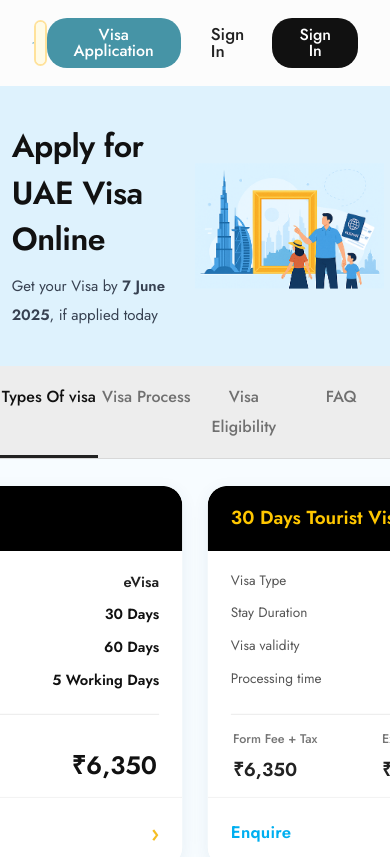
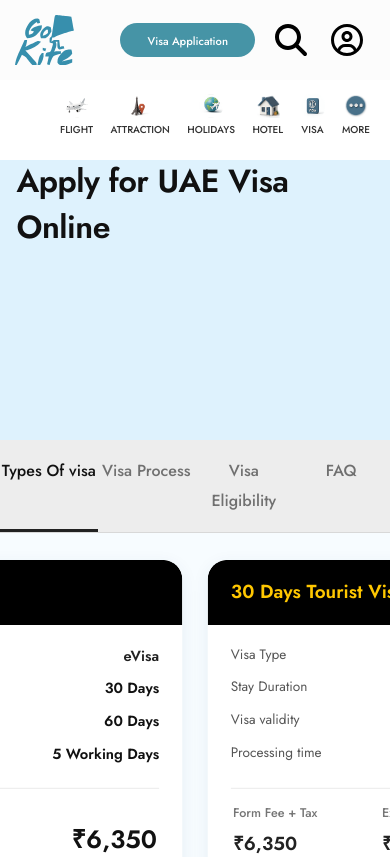
Before and after one commit to Hariharaan-S/go-kite, a Next.js app: page /apply_visa in a window 390 px wide. Shown: the top 857 px of the page. Built offline with nearby package versions, Linux system fonts and the light colour scheme.

Commit message:
Responsive - Apply Visa

```diff
--- a/app/apply_visa/page.jsx
+++ b/app/apply_visa/page.jsx
@@ -1,14 +1,41 @@
+"use client"
+
 import Navbar from "@/components/header/NewNav";
 import Banner from "@/components/applyvisa/banner"
 import VisaTypesComponent from "@/components/applyvisa/visa-enquiry"
 import VisaStepsAndFaq from "@/components/applyvisa/steps"
+import './styles/apply-visa.styles.css'
+import { useEffect, useState } from "react";
+import CustomHeader from "@/components/apply-visa-custom-header/custom-header";
 const Holidays = () => {
+    const [isMobileView, setIsMobileView] = useState(false);
+
+    useEffect(() => {
+        const mobileMediaQuery = window.matchMedia("(max-width: 400px)");
+
+        const handleChange = (e) => {
+            setIsMobileView(e.matches);
+        };
+
+        // Initial check
+        setIsMobileView(mobileMediaQuery.matches);
+
+        // Add listener
+        mobileMediaQuery.addEventListener("change", handleChange);
+
+        // Cleanup
+        return () => {
+            mobileMediaQuery.removeEventListener("change", handleChange);
+        };
+    }, []);
+
     return (
         <>
             <Navbar />
-            <Banner/>
-            <VisaTypesComponent/>
-           <VisaStepsAndFaq/>
+            {isMobileView && <CustomHeader />}
+            <Banner />
+            <VisaTypesComponent />
+            <VisaStepsAndFaq />
         </>
 
     )
--- /dev/null
+++ b/components/apply-visa-custom-header/custom-header.jsx
@@ -0,0 +1,92 @@
+"use client";
+import Link from "next/link";
+import { usePathname } from "next/navigation";
+import { useEffect, useState } from "react";
+
+const navLinks = [
+    { href: "/flights", label: "FLIGHT", icon: "/img/landingpage/icons/flight.png" },
+    { href: "/activities", label: "ATTRACTION", icon: "/img/landingpage/icons/activity.png" },
+    { href: "/holidays", label: "HOLIDAYS", icon: "/img/landingpage/icons/holiday.png" },
+    { href: "/hotels", label: "HOTEL", icon: "/img/landingpage/icons/hotel.png" },
+    { href: "/visa", label: "VISA", icon: "/img/landingpage/icons/visa.png" },
+    { href: "/more", label: "MORE", icon: "/img/landingpage/icons/more.png" },
+];
+
+const CustomHeader = () => {
+    const pathname = usePathname();
+    const [isSmall, setIsSmall] = useState(false);
+
+    useEffect(() => {
+        const mq = window.matchMedia("(max-width: 400px)");
+        const update = () => setIsSmall(mq.matches);
+        update();
+        mq.addEventListener("change", update);
+        return () => mq.removeEventListener("change", update);
+    }, []);
+
+    return (
+        <header className="header bg-white" style={{ position: "relative" }}>
+            <div className="header__container px-30 sm:px-20">
+                <div className="row justify-between items-center">
+                    <div className="col-auto" style={{ width: "100%" }}>
+                        <div className="d-flex items-center">
+                            <div
+                                className="d-flex items-center ml-40"
+                                style={{
+                                    gap: isSmall ? "12px" : "36px",
+                                    marginLeft: isSmall ? "0" : "40px",
+                                    flexWrap: isSmall ? "wrap" : "nowrap",
+                                    justifyContent: isSmall ? "space-between" : "flex-start",
+                                    width: "100%",
+                                }}
+                            >
+                                {navLinks.map((link) => {
+                                    const isActive =
+                                        pathname === link.href || pathname.startsWith(link.href + "/");
+                                    return (
+                                        <Link
+                                            href={link.href}
+                                            key={link.label}
+                                            className="d-flex flex-column items-center text-decoration-none"
+                                            style={{
+                                                color: isActive ? "#007bff" : "#333",
+                                                borderBottom: isActive
+                                                    ? "3px solid #ffb400"
+                                                    : "3px solid transparent",
+                                                paddingBottom: "4px",
+                                                fontWeight: 500,
+                                                transition: "color 0.18s, border-bottom 0.18s",
+                                            }}
+                                        >
+                                            <img
+                                                src={link.icon}
+                                                alt={link.label}
+                                                style={{
+                                                    width: isSmall ? 24 : 32,
+                                                    height: isSmall ? 24 : 32,
+                                                    marginBottom: 3,
+                                                    filter: isActive ? "none" : "grayscale(35%)",
+                                                }}
+                                            />
+                                            <span
+                                                style={{
+                                                    fontSize: isSmall ? 10 : 12,
+                                                    fontWeight: 500,
+                                                    color: isActive ? "#007bff" : "#333",
+                                                }}
+                                            >
+                                                {link.label}
+                                            </span>
+                                        </Link>
+                                    );
+                                })}
+                            </div>
+                        </div>
+                    </div>
+                </div>
+            </div>
+        </header>
+    );
+};
+
+export default CustomHeader;
--- /dev/null
+++ b/components/apply-visa-custom-header/styles/custom-header.syles.css
@@ -0,0 +1,5 @@
+/* @media screen and (max-width: 400px) {
+    header.header {
+        margin-top: 20px !important;
+    }
+} */
--- a/components/applyvisa/banner.jsx
+++ b/components/applyvisa/banner.jsx
@@ -1,8 +1,9 @@
 import React from "react";
+import './styles/banner.styles.css'
 
 const Banner = () => {
   return (
-    <section
+    <section className="apply-visa-hero"
       style={{
         width: "100%",
         background: "#def2fd",
@@ -15,7 +16,7 @@ const Banner = () => {
       }}
     >
       {/* Left Side: Title and Subtitle */}
-      <div
+      <div className="visa-hero-title"
         style={{
           flex: "1 1 0",
           display: "flex",
@@ -47,7 +48,7 @@ const Banner = () => {
       </div>
 
       {/* Right Side: Banner Illustration */}
-      <div
+      <div className="visa-hero-img"
         style={{
           flex: "1 1 0",
           display: "flex",
--- /dev/null
+++ b/components/applyvisa/styles/banner.styles.css
@@ -0,0 +1,15 @@
+@media screen and (max-width: 400px) {
+
+    .visa-hero-title p {
+        display: none !important;
+    }
+
+    .visa-hero-title h1 {
+        margin-top: -12rem !important;
+        padding: 0 .3rem !important;
+    }
+
+    .visa-hero-img {
+        display: none !important;
+    }
+}
--- a/components/header/NewNav.jsx
+++ b/components/header/NewNav.jsx
@@ -1,8 +1,9 @@
 import React from "react";
+import './styles/new-nav.styles.css'
 
 const Navbar = () => {
   return (
-    <nav
+    <nav className="navbar"
       style={{
         display: "flex",
         alignItems: "center",
@@ -24,7 +25,7 @@ const Navbar = () => {
       </div>
 
       {/* Center: Destination and Date */}
-      <div
+      <div className="destination-date"
         style={{
           display: "flex",
           border: "2px solid #ffe29b",
@@ -60,8 +61,8 @@ const Navbar = () => {
       </div>
 
       {/* Right: Buttons */}
-      <div style={{ display: "flex", alignItems: "center", gap: 18 }}>
-        <button
+      <div className="visa-button-group" style={{ display: "flex", alignItems: "center", gap: 18 }}>
+        <button className="visa-application"
           style={{
             background: "#4694a6",
             color: "#fff",
@@ -73,9 +74,15 @@ const Navbar = () => {
             cursor: "pointer",
           }}
         >
-          Visa Application
+          <span className="visa-text">Visa Application</span>
         </button>
-        <span
+        <button className="search-icon">
+          <img src="img/apply-visa/glass.svg" width='40px' height='40px' alt="" />
+        </button>
+        <button className="user-icon">
+          <img src="img/apply-visa/user.svg" width='40px' height='40px' alt="" />
+        </button>
+        <span className="sign-in"
           style={{
             color: "#222",
             fontSize: 17,
@@ -87,7 +94,7 @@ const Navbar = () => {
         >
           Sign In
         </span>
-        <button
+        <button className="sign-in"
           style={{
             background: "#111",
             color: "#fff",
--- /dev/null
+++ b/components/header/styles/new-nav.styles.css
@@ -0,0 +1,37 @@
+.search-icon {
+    display: none;
+}
+
+@media screen and (max-width: 400px) {
+
+    .destination-date,
+    .sign-in {
+        display: none !important;
+    }
+
+    .visa-application {
+        margin-right: 1rem;
+    }
+
+    .visa-text {
+        font-size: .7rem;
+    }
+
+    .search-icon,
+    .user-icon {
+        display: block;
+        margin-right: 1rem;
+    }
+
+    .user-icon {
+        margin-right: .5rem;
+    }
+
+    .visa-button-group {
+        column-gap: 0 !important;
+    }
+
+    .navbar {
+        padding: 15px !important;
+    }
+}
```
Also changed, not shown: app/apply_visa/styles/apply-visa.styles.css (added), public/img/apply-visa/glass.svg (added), public/img/apply-visa/user.svg (added).
